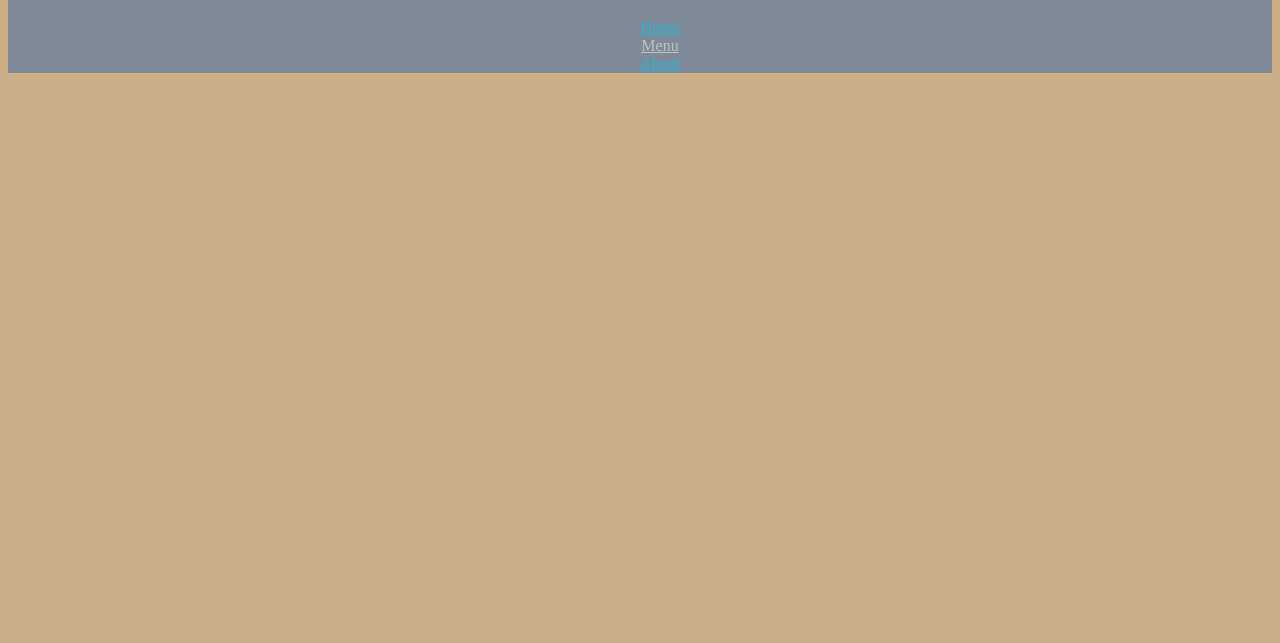
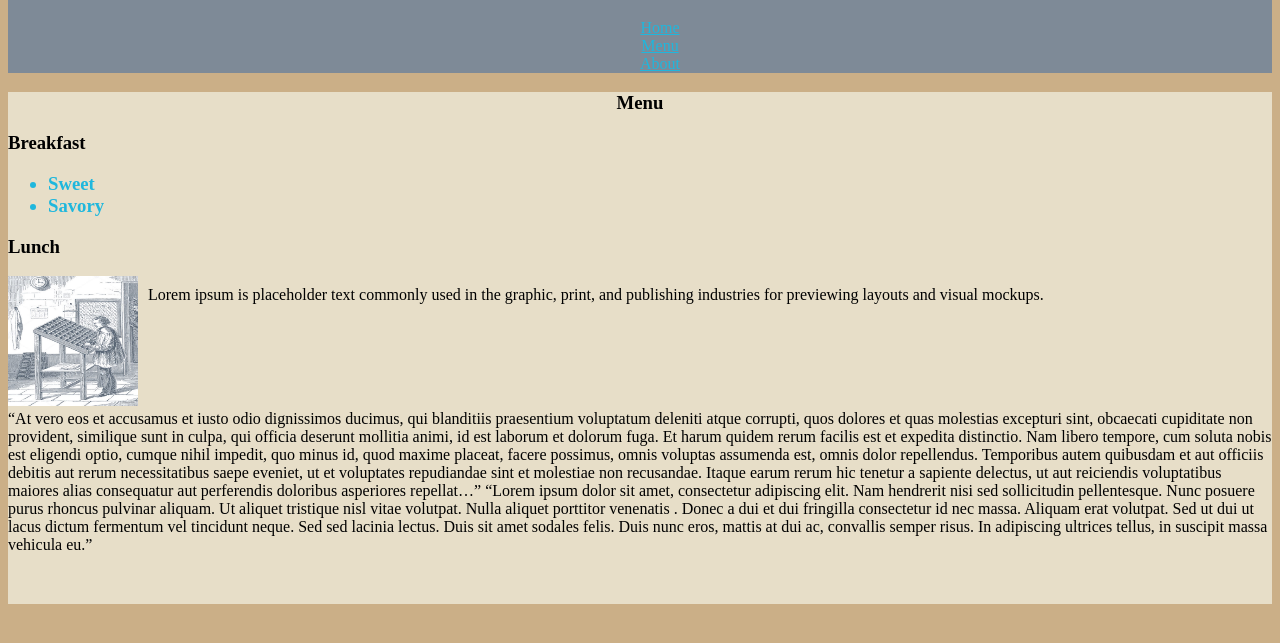
Before and after one commit to dhindsaharman1110/midterm, a plain HTML site: page index.html in a window 1280 px wide. Shown: the part 61-704 px from the top of the page. Drawn offline with Linux system fonts and the light colour scheme.

Commit message:
Menu page with css

```diff
--- a/css/stylesheet.css
+++ b/css/stylesheet.css
@@ -1,10 +1,13 @@
 body{
     background-color: #cbaf87;
+
 }
 
 header{
     background-color: #7E8A97;
     text-align: center;
+    position: sticky;
+
 }
 
 header h1{
@@ -24,3 +27,35 @@ header li a:link{
 header li a:visited{
     color: silver
 }
+
+
+
+main{
+    background-color: #E7DEC8;
+}
+
+
+h3.menu{
+    text-align: center;
+}
+
+
+main li{
+    color: rgb(31, 183, 221)
+}
+
+img {
+    position: relative;
+}
+.para1{
+    position: relative;
+    left: 140px;
+    top: -140px;
+    margin-right: 140px;
+
+}
+
+.para2{
+    position: relative;
+    top: -50px;
+}
--- a/index.html
+++ b/index.html
@@ -18,7 +18,7 @@
                     <a href="index.html">Home</a>
                 </li>
                 <li>
-                    <a href="">Menu</a>
+                    <a href="#menu1">Menu</a>
                 </li>
                 <li>
                     <a href="misc/about.html">About</a>
@@ -27,6 +27,47 @@
 
         </nav>
     </header>
+    <main id="menu1">
+        <section>
+            <h3 class="menu">Menu</h3>
+            <h3>
+                Breakfast
+                <ul>
+                    <li>
+                        Sweet
+                    </li>
+                    <li>
+                        Savory
+                    </li>
+                </ul>
+            </h3>
+        </section>
+        <section>
+            <h3>
+                Lunch
+            </h3>
+            <img src="images/midterm.jpg" alt="midterm image" height=130 width=130>
+            <p class="para1">
+                Lorem ipsum is placeholder text commonly used in the graphic, print, and publishing industries for previewing layouts and visual mockups.
+            </p>
+            <p class="para2">
+                “At vero eos et accusamus et iusto odio dignissimos ducimus, qui blanditiis praesentium voluptatum deleniti atque corrupti,
+                quos dolores et quas molestias excepturi sint, obcaecati cupiditate non provident, similique sunt in culpa, qui officia
+                deserunt mollitia animi, id est laborum et dolorum fuga. Et harum quidem rerum facilis est et expedita distinctio. Nam
+                libero tempore, cum soluta nobis est eligendi optio, cumque nihil impedit, quo minus id, quod maxime placeat, facere
+                possimus, omnis voluptas assumenda est, omnis dolor repellendus. Temporibus autem quibusdam et aut officiis debitis aut
+                rerum necessitatibus saepe eveniet, ut et voluptates repudiandae sint et molestiae non recusandae. Itaque earum rerum
+                hic tenetur a sapiente delectus, ut aut reiciendis voluptatibus maiores alias consequatur aut perferendis doloribus
+                 asperiores repellat…”
+                 “Lorem ipsum dolor sit amet, consectetur adipiscing elit. Nam hendrerit nisi sed sollicitudin pellentesque. Nunc
+                posuere purus rhoncus pulvinar aliquam. Ut aliquet tristique nisl vitae volutpat. Nulla aliquet porttitor venenatis
+                . Donec a dui et dui fringilla consectetur id nec massa. Aliquam erat volutpat. Sed ut dui ut lacus dictum
+                fermentum vel tincidunt neque. Sed sed lacinia lectus. Duis sit amet sodales felis. Duis nunc eros,
+                mattis at dui ac, convallis semper risus. In adipiscing ultrices tellus, in suscipit massa vehicula eu.”
+            </p>
+
+        </section>
+    </main>
 
 </body>
 
```
Also changed, not shown: images/midterm.jpg (added).
